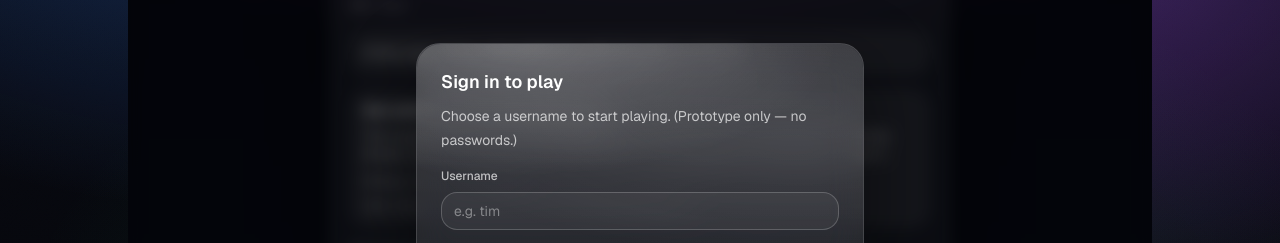
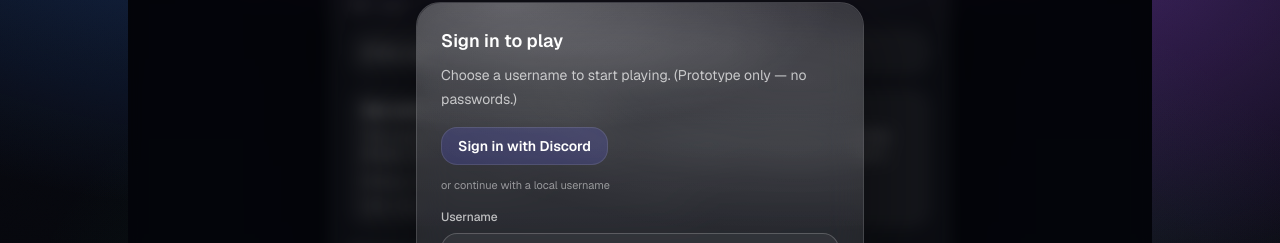
Before and after one commit to rchqwk/liquid-glass-casino, a Next.js app: page /casino/blackjack/discord in a window 1280 px wide. Shown: the part 308-551 px from the top of the page. Built offline with nearby package versions, Linux system fonts and the light colour scheme; no server answers; the database is empty.

Commit message:
Add Sign in with Discord button + OAuth callback page

```diff
--- a/app/components/SignInGate.tsx
+++ b/app/components/SignInGate.tsx
@@ -1,6 +1,6 @@
 "use client";
 
-import { useMemo, useState } from "react";
+import { useEffect, useMemo, useState } from "react";
 import { usePathname } from "next/navigation";
 import { useAuth } from "../lib/authClient";
 
@@ -10,6 +10,7 @@ export function SignInGate({ children }: { children: React.ReactNode }) {
   const [username, setUsername] = useState("");
   const [msg, setMsg] = useState<string | null>(null);
   const [busy, setBusy] = useState(false);
+  const [discordUrl, setDiscordUrl] = useState<string | null>(null);
 
   const isAllowed = useMemo(() => {
     // Always allow the dedicated profile page so users can manage sign-in/out.
@@ -18,6 +19,24 @@ export function SignInGate({ children }: { children: React.ReactNode }) {
   }, [pathname]);
 
   const blocked = !isAllowed && !loading && !user;
+
+  useEffect(() => {
+    if (discordMode) return;
+    const clientId =
+      process.env.NEXT_PUBLIC_DISCORD_CLIENT_ID ?? process.env.NEXT_PUBLIC_DISCORD_CLIENT_ID_FALLBACK ?? "";
+    if (!clientId) return;
+    const redirectUri =
+      process.env.NEXT_PUBLIC_DISCORD_WEB_REDIRECT_URI ??
+      "https://rchqwk-liquid-glass-casino.vercel.app/discord/callback";
+    const returnTo = typeof window !== "undefined" ? `${window.location.pathname}${window.location.search}` : "/";
+    const url = new URL("https://discord.com/oauth2/authorize");
+    url.searchParams.set("client_id", clientId);
+    url.searchParams.set("response_type", "code");
+    url.searchParams.set("redirect_uri", redirectUri);
+    url.searchParams.set("scope", "identify");
+    url.searchParams.set("state", returnTo);
+    setDiscordUrl(url.toString());
+  }, [discordMode]);
 
   return (
     <div className="relative">
@@ -56,6 +75,18 @@ export function SignInGate({ children }: { children: React.ReactNode }) {
                   <p className="mt-2 text-sm leading-6 text-white/70">
                     Choose a username to start playing. (Prototype only — no passwords.)
                   </p>
+
+                  {discordUrl ? (
+                    <>
+                      <a
+                        className="mt-4 inline-flex items-center justify-center rounded-2xl border border-white/10 bg-indigo-500/20 px-4 py-2 text-sm font-semibold text-white transition hover:bg-indigo-500/30"
+                        href={discordUrl}
+                      >
+                        Sign in with Discord
+                      </a>
+                      <div className="mt-3 text-[11px] text-white/50">or continue with a local username</div>
+                    </>
+                  ) : null}
 
                   <label className="mt-4 block text-xs font-medium text-white/70">Username</label>
                   <input
--- /dev/null
+++ b/app/discord/callback/page.tsx
@@ -0,0 +1,59 @@
+"use client";
+
+import { useEffect, useMemo, useState } from "react";
+
+export default function DiscordCallbackPage() {
+  const [err, setErr] = useState<string | null>(null);
+  const [stage, setStage] = useState<"init" | "logging_in" | "redirecting" | "error">("init");
+
+  const qs = useMemo(() => {
+    if (typeof window === "undefined") return null;
+    return new URL(window.location.href).searchParams;
+  }, []);
+
+  const code = useMemo(() => qs?.get("code") ?? null, [qs]);
+  const state = useMemo(() => qs?.get("state") ?? "/", [qs]);
+  const redirectUri =
+    process.env.NEXT_PUBLIC_DISCORD_WEB_REDIRECT_URI ??
+    "https://rchqwk-liquid-glass-casino.vercel.app/discord/callback";
+
+  useEffect(() => {
+    let cancelled = false;
+    (async () => {
+      try {
+        if (!code) throw new Error("Missing code");
+        setStage("logging_in");
+        const res = await fetch("/api/discord/login", {
+          method: "POST",
+          headers: { "content-type": "application/json" },
+          body: JSON.stringify({ code, redirectUri }),
+        });
+        const data = (await res.json().catch(() => ({}))) as any;
+        if (!res.ok) throw new Error(data?.error ?? "Discord login failed");
+        if (cancelled) return;
+        setStage("redirecting");
+        const next = String(state || "/");
+        window.location.href = next.startsWith("/") ? next : "/";
+      } catch (e: any) {
+        if (cancelled) return;
+        setStage("error");
+        setErr(String(e?.message ?? "Discord login failed"));
+      }
+    })();
+    return () => {
+      cancelled = true;
+    };
+  }, [code, redirectUri, state]);
+
+  return (
+    <div className="mx-auto w-full max-w-xl p-6 sm:p-10">
+      <div className="glass glass-shine rounded-3xl p-8">
+        <div className="text-lg font-semibold text-white">Signing in with Discord…</div>
+        <div className="mt-2 text-sm text-white/70">
+          Stage: <span className="font-mono text-white/80">{stage}</span>
+        </div>
+        {err ? <div className="mt-4 text-sm text-rose-200">{err}</div> : null}
+      </div>
+    </div>
+  );
+}
```
